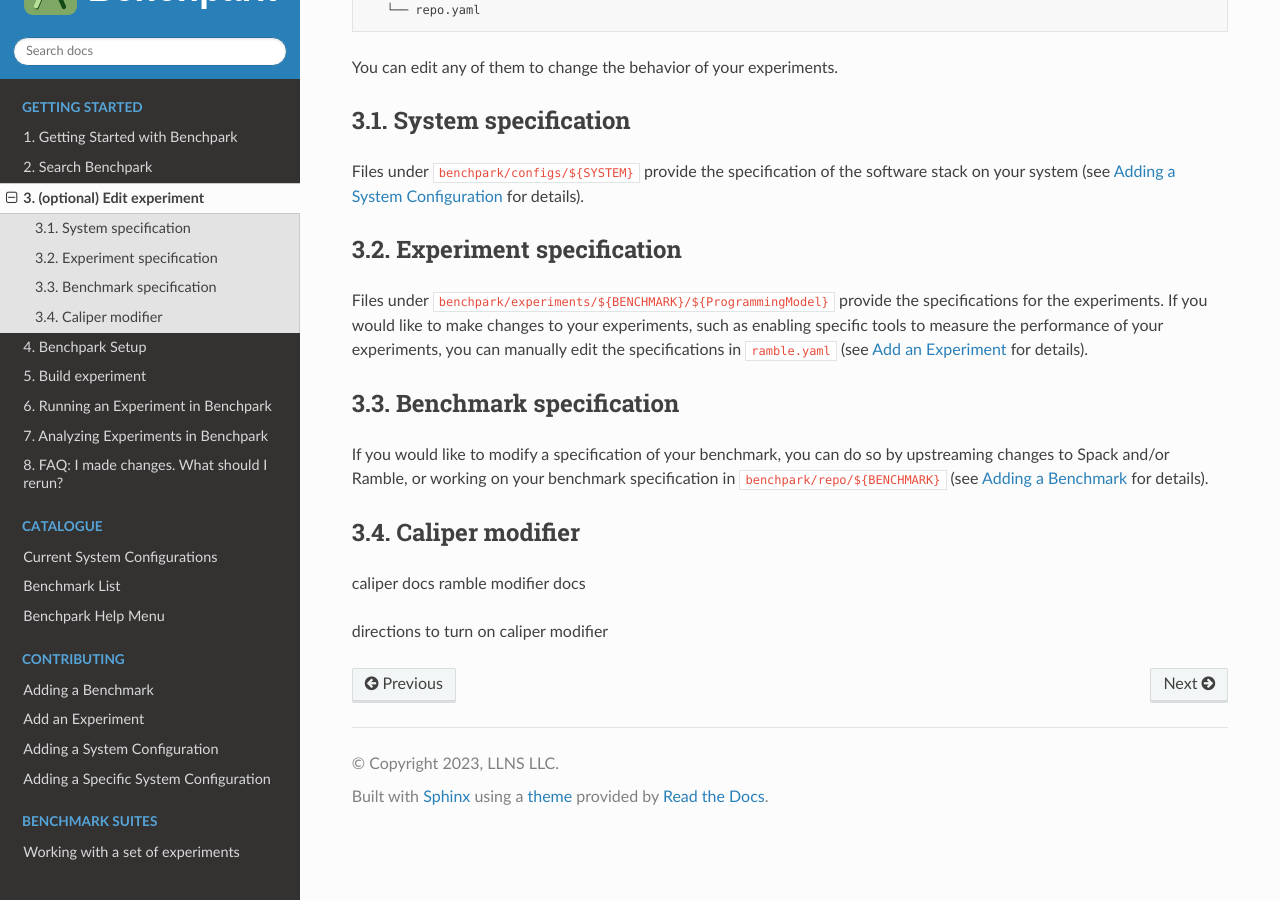
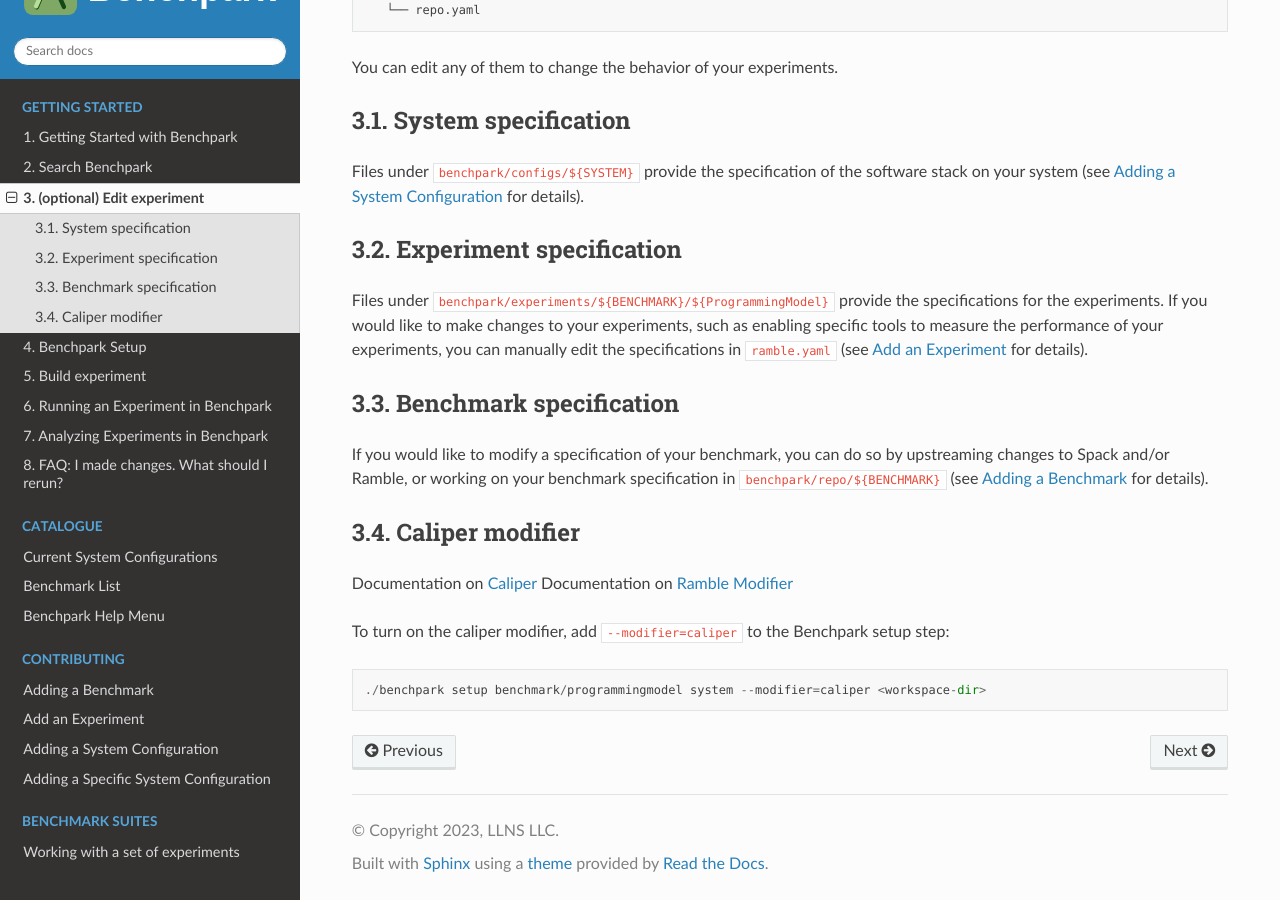
Before and after one commit to LLNL/benchpark, a Sphinx documentation site: the page built from docs/3-opt-edit-experiment.rst, in a window 1280 px wide and 900 px high, scrolled down 555 px. Built offline with Sphinx 7.4.7 and the Read the Docs theme 2.0.0, drawn with Linux system fonts in a browser that asks for light colours; pages that are not in the unit, such as notebooks, are missing from menus.

Commit message:
add links

```diff
--- a/docs/3-opt-edit-experiment.rst
+++ b/docs/3-opt-edit-experiment.rst
@@ -58,7 +58,10 @@ or working on your benchmark specification in ``benchpark/repo/${BENCHMARK}``
 Caliper modifier
 ----------------
 
-caliper docs
-ramble modifier docs
+Documentation on `Caliper <https://software.llnl.gov/Caliper>`_
+Documentation on `Ramble Modifier <https://googlecloudplatform.github.io/ramble/tutorials/10_using_modifiers.html#modifiers>`_
 
-directions to turn on caliper modifier
+To turn on the caliper modifier, add ``--modifier=caliper`` to the Benchpark
+setup step::
+
+    ./benchpark setup benchmark/programmingmodel system --modifier=caliper <workspace-dir>
```
